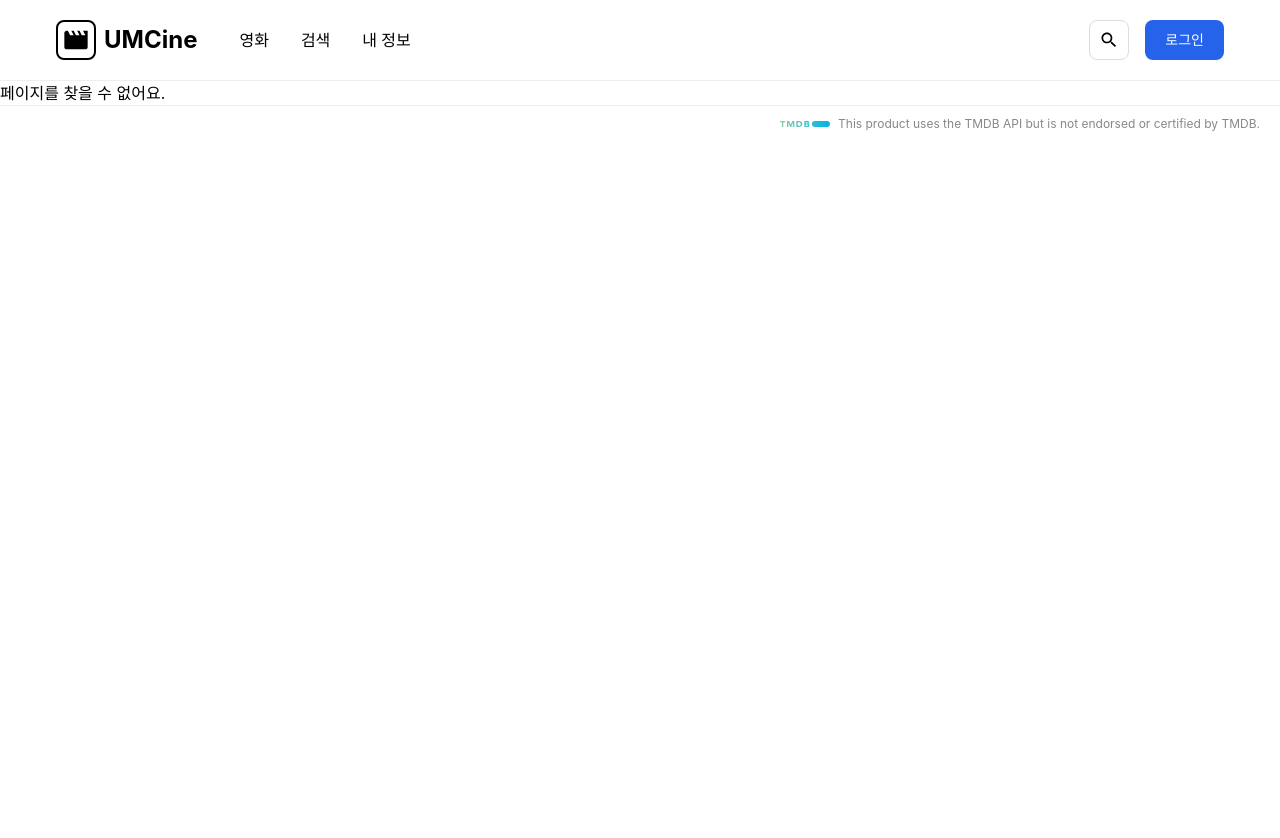
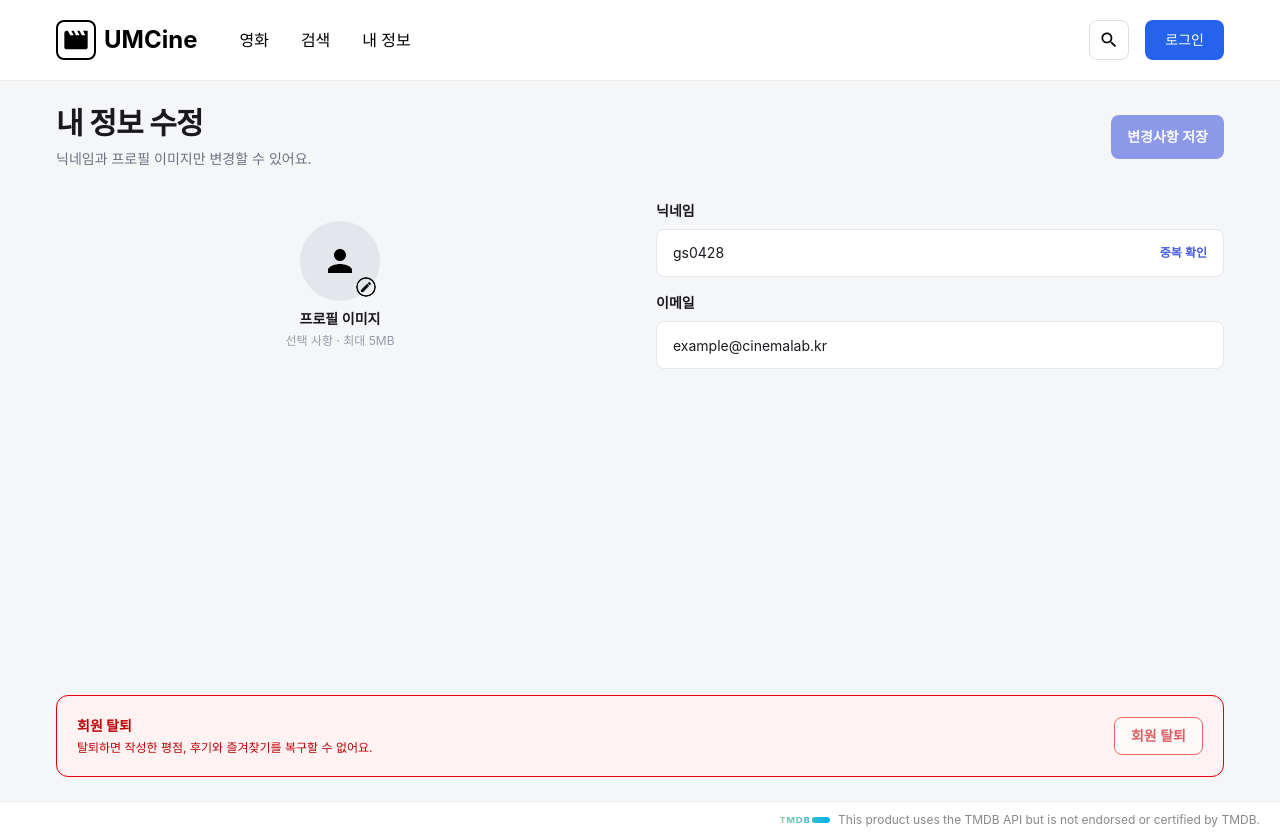
Before and after one commit to UMC-SMWU/11th_UMC_Web_A, a React (Vite) app: page /my-edit in a window 1280 px wide. Before the commit the page ends 800 px from the top, so only its background shows below. Built offline with nearby package versions, Linux system fonts and the light colour scheme; no server answers.

Commit message:
feat: 마이페이지 추가

```diff
--- /dev/null
+++ b/src/pages/auth/my-edit-page.tsx
@@ -0,0 +1,153 @@
+import { useEffect, useState } from "react";
+
+const MAX_IMAGE_SIZE = 5 * 1024 * 1024;
+
+export function MyEditPage() {
+  const [nickname, setNickname] = useState("gs0428");
+  const [image, setImage] = useState<File | null>(null);
+  const [preview, setPreview] = useState<string | null>(null);
+  const [imageError, setImageError] = useState("");
+
+  useEffect(() => {
+    if (!image) return;
+
+    const url = URL.createObjectURL(image);
+    setPreview(url);
+
+    return () => URL.revokeObjectURL(url);
+  }, [image]);
+
+  return (
+    <main className="bg-[#f5f6f8] text-[#19191f]">
+      <div className="mx-auto flex min-h-[calc(100dvh-80px)] max-w-[1200px] flex-col px-4 py-6">
+        <div className="flex flex-wrap items-center justify-between gap-4">
+          <div>
+            <h1 className="text-3xl font-bold tracking-tight">내 정보 수정</h1>
+            <p className="mt-2 text-sm text-gray-500">
+              닉네임과 프로필 이미지만 변경할 수 있어요.
+            </p>
+          </div>
+          <button
+            type="button"
+            disabled
+            className="rounded-lg bg-[#485cde] px-4 py-3 text-sm font-semibold text-white disabled:opacity-60"
+          >
+            변경사항 저장
+          </button>
+        </div>
+
+        <div className="mt-8 grid items-start gap-8 md:grid-cols-2">
+          <div className="flex flex-col items-center md:pt-5">
+            <label className="flex cursor-pointer flex-col items-center">
+              <input
+                type="file"
+                accept="image/*"
+                className="peer sr-only"
+                aria-describedby="profile-image-help"
+                onChange={(e) => {
+                  const file = e.currentTarget.files?.[0];
+                  e.currentTarget.value = "";
+                  if (!file) return;
+
+                  if (
+                    !file.type.startsWith("image/") ||
+                    file.size > MAX_IMAGE_SIZE
+                  ) {
+                    setImageError("5MB 이하의 이미지 파일을 선택해 주세요.");
+                    return;
+                  }
+
+                  setImageError("");
+                  setImage(file);
+                }}
+              />
+              <span className="relative grid size-20 place-items-center rounded-full bg-[#E3E6EB] peer-focus-visible:ring-2 peer-focus-visible:ring-indigo-500">
+                <img
+                  src={preview ?? "/icons/person.svg"}
+                  alt=""
+                  className={
+                    preview ? "size-full rounded-full object-cover" : "size-9"
+                  }
+                />
+                <img
+                  src="/icons/edit.svg"
+                  alt=""
+                  className="absolute right-0 bottom-0 size-7 rounded-full p-1"
+                />
+              </span>
+              <span className="mt-2 text-sm font-semibold">프로필 이미지</span>
+            </label>
+            <p id="profile-image-help" className="mt-1 text-xs text-[#969DA8]">
+              선택 사항 · 최대 5MB
+            </p>
+            {imageError && (
+              <p role="alert" className="mt-2 text-xs text-red-600">
+                {imageError}
+              </p>
+            )}
+          </div>
+
+          <div className="space-y-4">
+            <div>
+              <label
+                htmlFor="nickname"
+                className="mb-2 block text-sm font-semibold"
+              >
+                닉네임
+              </label>
+              <div className="flex h-12 items-center gap-2 rounded-lg border border-[#E3E6EB] bg-white px-4 focus-within:border-indigo-500">
+                <input
+                  id="nickname"
+                  value={nickname}
+                  onChange={(e) => setNickname(e.target.value)}
+                  className="min-w-0 flex-1 text-sm outline-none"
+                />
+                <button
+                  type="button"
+                  disabled
+                  className="shrink-0 text-xs font-semibold text-[#485cde]"
+                >
+                  중복 확인
+                </button>
+              </div>
+            </div>
+
+            <div>
+              <label
+                htmlFor="email"
+                className="mb-2 block text-sm font-semibold"
+              >
+                이메일
+              </label>
+              <input
+                id="email"
+                type="email"
+                value="example@cinemalab.kr"
+                readOnly
+                className="h-12 w-full rounded-lg border border-[#E3E6EB] bg-white px-4 text-sm"
+              />
+            </div>
+          </div>
+        </div>
+
+        <div className="mt-auto pt-12">
+          <section className="flex flex-wrap items-center justify-between gap-4 rounded-xl border border-red-600 bg-red-50 p-5 text-red-700">
+            <div>
+              <h2 className="text-sm font-bold">회원 탈퇴</h2>
+              <p className="mt-1 text-xs">
+                탈퇴하면 작성한 평점, 후기와 즐겨찾기를 복구할 수 없어요.
+              </p>
+            </div>
+            <button
+              type="button"
+              disabled
+              className="rounded-lg border border-red-600 bg-white px-4 py-2 text-sm font-semibold disabled:opacity-60"
+            >
+              회원 탈퇴
+            </button>
+          </section>
+        </div>
+      </div>
+    </main>
+  );
+}
--- a/src/pages/auth/my-page.tsx
+++ b/src/pages/auth/my-page.tsx
@@ -32,13 +32,12 @@ export function MyPage() {
       <div className="mx-auto max-w-[1200px] px-4 py-6">
         <div className="flex items-center justify-between pb-6">
           <h1 className="text-2xl font-bold tracking-tight">내 정보</h1>
-          <button
-            type="button"
-            disabled
-            className="rounded-md bg-[#485cde] px-4 py-2 text-sm font-semibold text-white disabled:opacity-70"
+          <Link
+            to="/my-edit"
+            className="rounded-lg bg-[#2563EB] px-4 py-2.5 text-sm font-medium text-white"
           >
             정보 수정
-          </button>
+          </Link>
         </div>
 
         <section className="border-y border-[#E3E6EB] py-4">
--- a/src/routeTree.gen.ts
+++ b/src/routeTree.gen.ts
@@ -11,6 +11,7 @@
 import { Route as rootRouteImport } from './routes/__root'
 import { Route as IndexRouteImport } from './routes/index'
 import { Route as MyRouteImport } from './routes/my'
+import { Route as MyEditRouteImport } from './routes/my-edit'
 import { Route as SearchRouteImport } from './routes/search'
 import { Route as SignupRouteImport } from './routes/signup'
 import { Route as MoviesMovieIdRouteImport } from './routes/movies.$movieId'
@@ -23,6 +24,11 @@ const IndexRoute = IndexRouteImport.update({
 const MyRoute = MyRouteImport.update({
   id: '/my',
   path: '/my',
+  getParentRoute: () => rootRouteImport,
+} as any)
+const MyEditRoute = MyEditRouteImport.update({
+  id: '/my-edit',
+  path: '/my-edit',
   getParentRoute: () => rootRouteImport,
 } as any)
 const SearchRoute = SearchRouteImport.update({
@@ -44,6 +50,7 @@ const MoviesMovieIdRoute = MoviesMovieIdRouteImport.update({
 export interface FileRoutesByFullPath {
   '/': typeof IndexRoute
   '/my': typeof MyRoute
+  '/my-edit': typeof MyEditRoute
   '/search': typeof SearchRoute
   '/signup': typeof SignupRoute
   '/movies/$movieId': typeof MoviesMovieIdRoute
@@ -51,6 +58,7 @@ export interface FileRoutesByFullPath {
 export interface FileRoutesByTo {
   '/': typeof IndexRoute
   '/my': typeof MyRoute
+  '/my-edit': typeof MyEditRoute
   '/search': typeof SearchRoute
   '/signup': typeof SignupRoute
   '/movies/$movieId': typeof MoviesMovieIdRoute
@@ -59,21 +67,31 @@ export interface FileRoutesById {
   __root__: typeof rootRouteImport
   '/': typeof IndexRoute
   '/my': typeof MyRoute
+  '/my-edit': typeof MyEditRoute
   '/search': typeof SearchRoute
   '/signup': typeof SignupRoute
   '/movies/$movieId': typeof MoviesMovieIdRoute
 }
 export interface FileRouteTypes {
   fileRoutesByFullPath: FileRoutesByFullPath
-  fullPaths: '/' | '/my' | '/search' | '/signup' | '/movies/$movieId'
+  fullPaths:
+    '/' | '/my' | '/my-edit' | '/search' | '/signup' | '/movies/$movieId'
   fileRoutesByTo: FileRoutesByTo
-  to: '/' | '/my' | '/search' | '/signup' | '/movies/$movieId'
-  id: '__root__' | '/' | '/my' | '/search' | '/signup' | '/movies/$movieId'
+  to: '/' | '/my' | '/my-edit' | '/search' | '/signup' | '/movies/$movieId'
+  id:
+    | '__root__'
+    | '/'
+    | '/my'
+    | '/my-edit'
+    | '/search'
+    | '/signup'
+    | '/movies/$movieId'
   fileRoutesById: FileRoutesById
 }
 export interface RootRouteChildren {
   IndexRoute: typeof IndexRoute
   MyRoute: typeof MyRoute
+  MyEditRoute: typeof MyEditRoute
   SearchRoute: typeof SearchRoute
   SignupRoute: typeof SignupRoute
   MoviesMovieIdRoute: typeof MoviesMovieIdRoute
@@ -93,6 +111,13 @@ declare module '@tanstack/react-router' {
       path: '/my'
       fullPath: '/my'
       preLoaderRoute: typeof MyRouteImport
+      parentRoute: typeof rootRouteImport
+    }
+    '/my-edit': {
+      id: '/my-edit'
+      path: '/my-edit'
+      fullPath: '/my-edit'
+      preLoaderRoute: typeof MyEditRouteImport
       parentRoute: typeof rootRouteImport
     }
     '/search': {
@@ -122,6 +147,7 @@ declare module '@tanstack/react-router' {
 const rootRouteChildren: RootRouteChildren = {
   IndexRoute: IndexRoute,
   MyRoute: MyRoute,
+  MyEditRoute: MyEditRoute,
   SearchRoute: SearchRoute,
   SignupRoute: SignupRoute,
   MoviesMovieIdRoute: MoviesMovieIdRoute,
--- /dev/null
+++ b/src/routes/my-edit.tsx
@@ -0,0 +1,6 @@
+import { createFileRoute } from "@tanstack/react-router";
+import { MyEditPage } from "@/pages/auth/my-edit-page";
+
+export const Route = createFileRoute("/my-edit")({
+  component: MyEditPage,
+});
```
Also changed, not shown: 1 other file (tests, documents, lock files or other folders).
